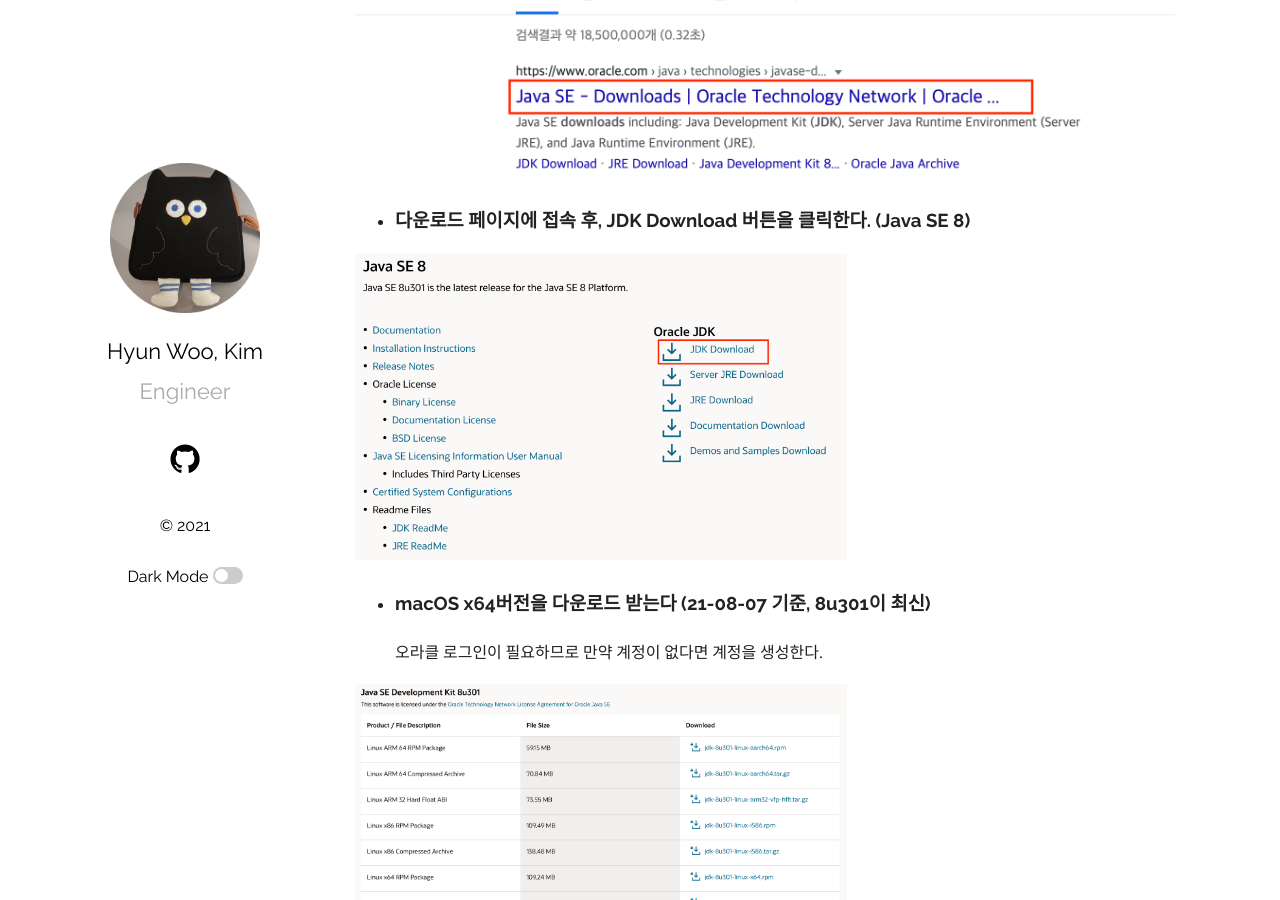
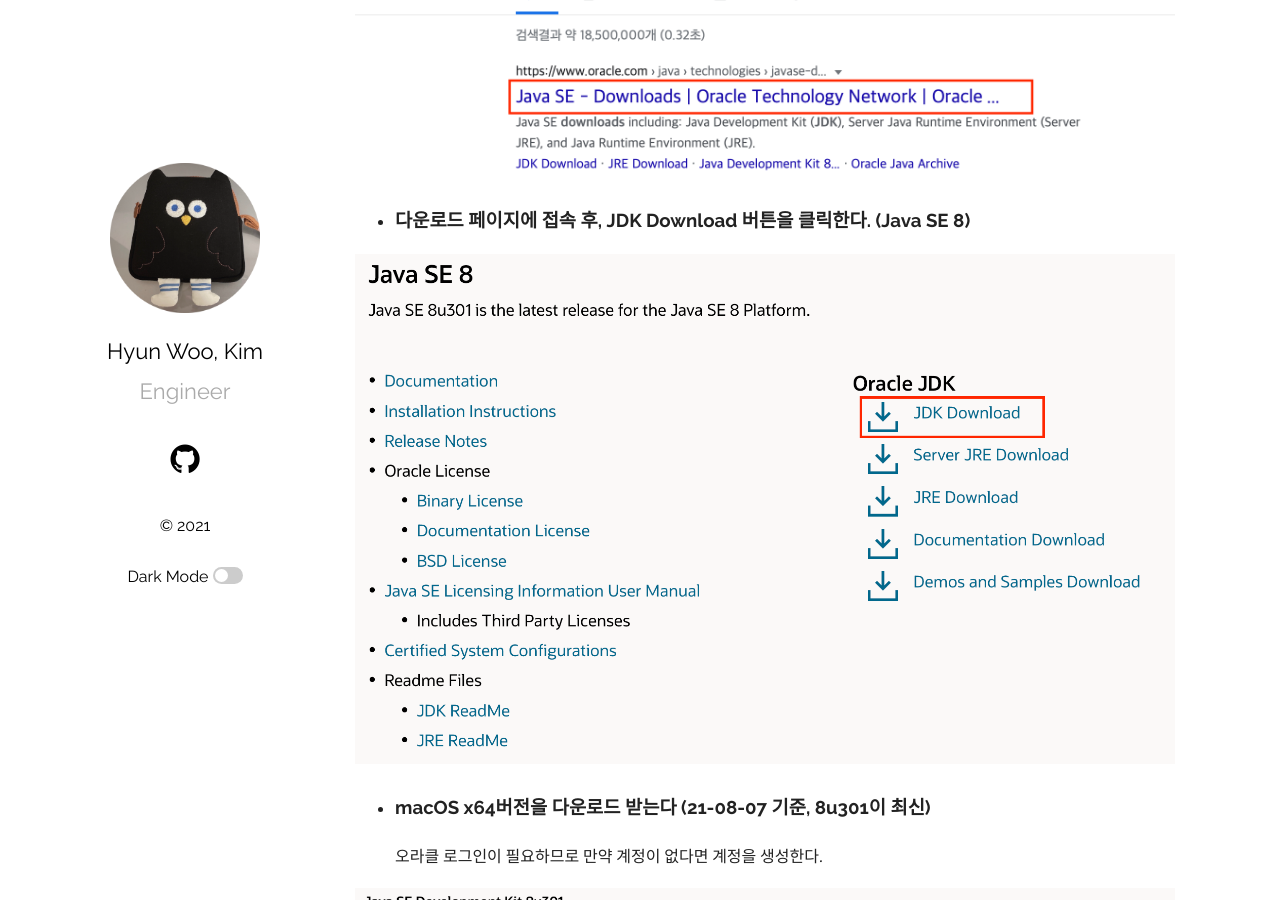
Before and after one commit to likelymuzik/likelymuzik.github.io, a Jekyll site: the page built from _posts/2021-08-07-Java 설치하기.markdown, in a window 1280 px wide and 900 px high, scrolled down 435 px. Built offline with Jekyll 4.4.1, drawn with Linux system fonts in a browser that asks for light colours.

Commit message:
Java 설치하기_3

```diff
--- a/_posts/2021-08-07-Java 설치하기.markdown
+++ b/_posts/2021-08-07-Java 설치하기.markdown
@@ -15,12 +15,12 @@ categories: Java Github
 
 * ### 다운로드 페이지에 접속 후, JDK Download 버튼을 클릭한다. (Java SE 8)
 
-![jdk_download_button](/assets/img/JDK_Download.png){: width="60%"}
+![jdk_download_button](/assets/img/JDK_Download.png)
 
 * ### macOS x64버전을 다운로드 받는다 (21-08-07 기준, 8u301이 최신)
 오라클 로그인이 필요하므로 만약 계정이 없다면 계정을 생성한다.
 
-![macOS](/assets/img/macOS.png){: width="60%"}
+![macOS](/assets/img/macOS.png)
 
 * ### 다운로드한 .dmg 파일을 더블클릭하여 .pkg 설치파일을 실행한다.
 [계속] 버튼을 클릭하여 설치를 마무리한다.
```
